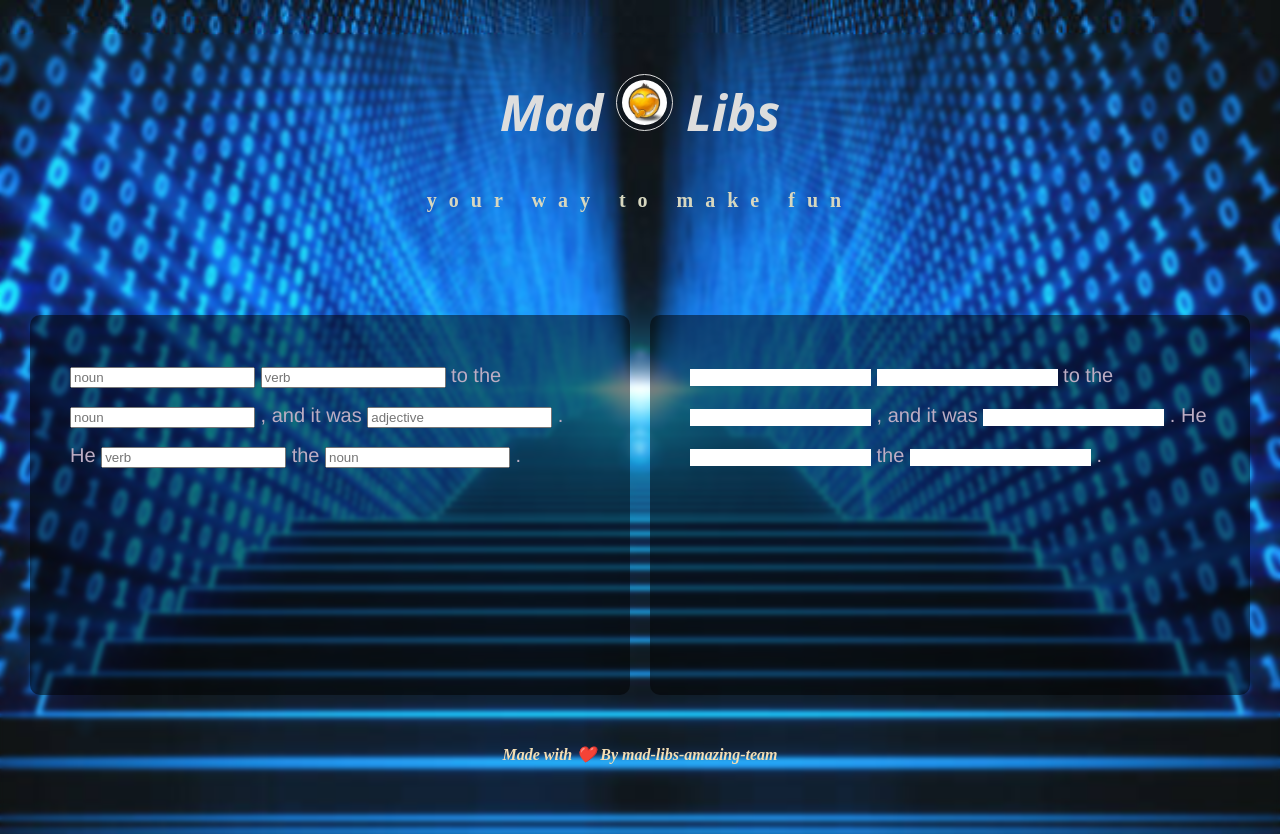
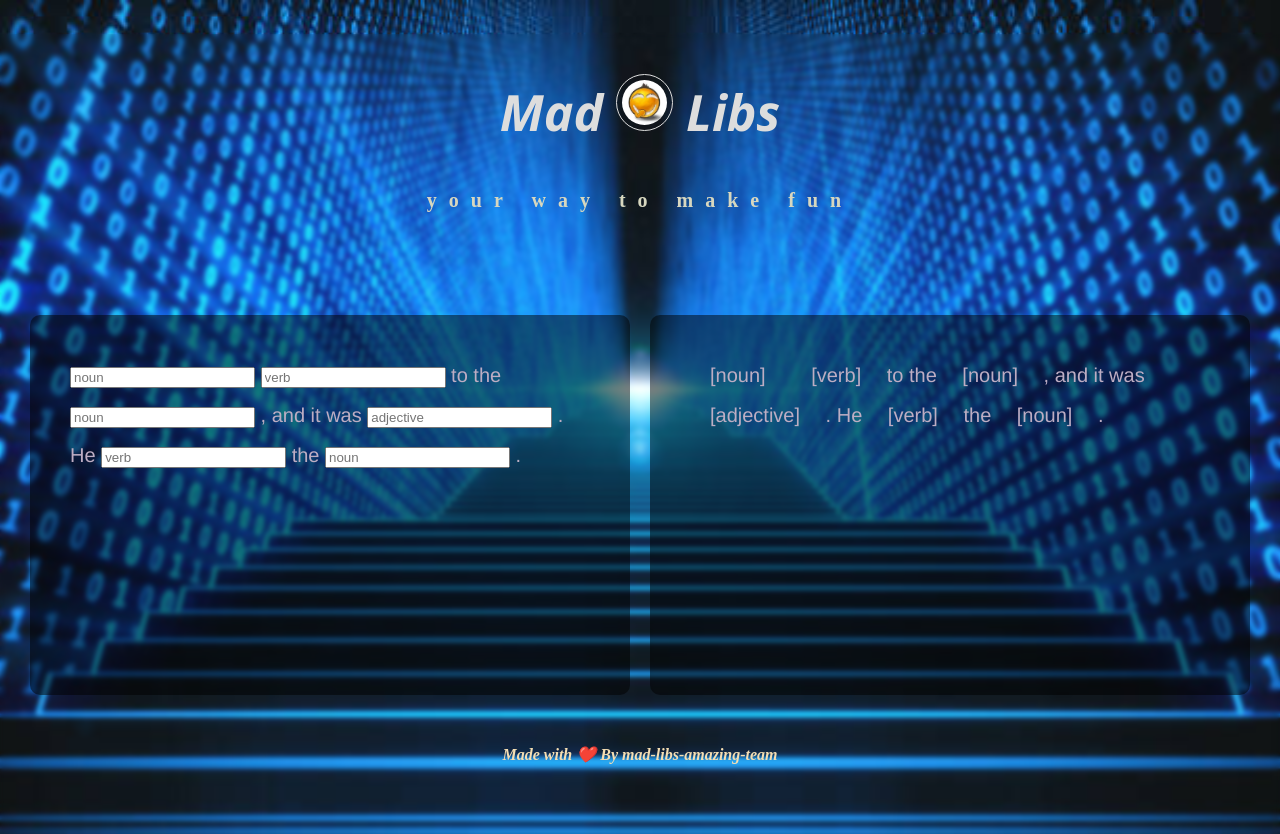
Before and after one commit to nabily4e-dev/mad-libs-amazing-team_fork-1, a plain HTML site: page index.html in a window 1280 px wide. Drawn offline with Linux system fonts and the light colour scheme.

Commit message:
refactor: apperance of preview blanks

```diff
--- a/madlibs.js
+++ b/madlibs.js
@@ -70,18 +70,17 @@ function showStory(processedStory){
   processedStory.forEach((wordObj, index) => {
     if(wordObj.hasOwnProperty('pos')){
       //? Input For Edit
-      const inputEdit = document.createElement('input');
-      inputEdit.type = "text";
-      inputEdit.id = `blank-${index}`;
-      inputEdit.placeholder = `${wordObj.pos}`;
-      editDOM.appendChild(inputEdit);
+      const blankEdit = document.createElement('input');
+      blankEdit.type = "text";
+      blankEdit.id = `blank-${index}`;
+      blankEdit.placeholder = `${wordObj.pos}`;
+      editDOM.appendChild(blankEdit);
 
       //? Input For Preview
-      const inputPrev = document.createElement('input');
-      inputPrev.type = "text";
-      inputPrev.classList.add("read-only-input");
-      inputPrev.readOnly = "true";
-      previewDOM.appendChild(inputPrev);
+      const blankPrev = document.createElement('span');
+      blankPrev.innerHTML = `[${wordObj.pos}]`;
+      blankPrev.classList.add("prev-blank");
+      previewDOM.appendChild(blankPrev);
 
       editDOM.innerHTML += ` `;
       previewDOM.innerHTML += ` `;
@@ -94,12 +93,12 @@ function showStory(processedStory){
 
 function liveUpdate(){
   //! After parsing, we have list of blanks for edit and preview
-  const editInputs = document.querySelectorAll('.madLibsEdit input');
-  const prevInputs = document.querySelectorAll('.madLibsPreview input');
+  const editBlanks = document.querySelectorAll('.madLibsEdit input');
+  const prevBlanks = document.querySelectorAll('.madLibsPreview span');
 
-  editInputs.forEach((input, index) => {
+  editBlanks.forEach((input, index) => {
     input.addEventListener('input', (e) => {
-      prevInputs[index].value = e.target.value;
+      prevBlanks[index].innerHTML = e.target.value;
     })
   });
 }
--- a/style.css
+++ b/style.css
@@ -1,7 +1,7 @@
 /**
  * Your CSS goes here.
  */
- body{
+body {
 
    background-image: url(images/p7.jpg);
    background-size: 100%100%;
@@ -13,7 +13,7 @@
 
 }
 
- #header{
+#header {
 
    font-style: italic;
    font-family: 'Segoe UI', Tahoma, Geneva, Verdana, sans-serif;
@@ -23,7 +23,8 @@
    font-size: 50px;
 
 }
- #img{
+
+#img {
    size: 5%;
    border-radius: 50%;
    padding: 5px;
@@ -33,11 +34,12 @@
 
 
 }
- #smallheader{
+
+#smallheader {
    text-align: center;
    letter-spacing: 12px;
    padding-top: 10px;
-    color:  rgb(215, 215, 191);
+   color: rgb(215, 215, 191);
    font-size: 20px;
    font-weight: bold;
 
@@ -48,23 +50,24 @@
         color: transparent;*/
 
 }
- .main{
+
+.main {
    display: flex;
    align-items: center;
-    flex-direction:row;
+   flex-direction: row;
    justify-content: space-between;
    padding: 20px;
    padding-top: 60px;
 }
 
- .madLibsEdit{
+.madLibsEdit {
    width: 50%;
    height: 300px;
-    background-color: rgba(0,0,0,0.5);
+   background-color: rgba(0, 0, 0, 0.5);
    margin: 10px;
    padding: 40px;
    border-radius: 10px;
-    font-family:'Franklin Gothic Medium', 'Arial Narrow', Arial, sans-serif;
+   font-family: 'Franklin Gothic Medium', 'Arial Narrow', Arial, sans-serif;
    font-size: 20px;
    color: rgb(189, 173, 195);
    line-height: 40px;
@@ -72,26 +75,26 @@
 
 }
 
- .madLibsPreview{
+.madLibsPreview {
    width: 50%;
    height: 300px;
    padding: 40px;
-    background-color: rgba(0,0,0,0.5);
-    margin:10px;
+   background-color: rgba(0, 0, 0, 0.5);
+   margin: 10px;
    border-radius: 10px;
-    font-family:'Franklin Gothic Medium', 'Arial Narrow', Arial, sans-serif;
+   font-family: 'Franklin Gothic Medium', 'Arial Narrow', Arial, sans-serif;
    font-size: 20px;
    color: rgb(189, 173, 195);
    line-height: 40px;
 
 
 }
- .read-only-input {
-    border: none;
-    outline: 0;
+
+.prev-blank {
+   padding-inline: 20px;
 }
 
- p{
+p {
    font-weight: bold;
    font-style: italic;
    text-align: center;
@@ -101,18 +104,19 @@
 }
 
 @media only screen and (max-width:768px) {
-    body{
+   body {
       height: 100vh;
    }
-    .main{
+
+   .main {
       flex-direction: column;
    }
 
 }
 
- @media only screen and (max-width: 500px){
+@media only screen and (max-width: 500px) {
 
-    #smallheader{
+   #smallheader {
       font-size: medium;
    }
 }
```
Lines whose indentation alone changed are shown as unchanged.
